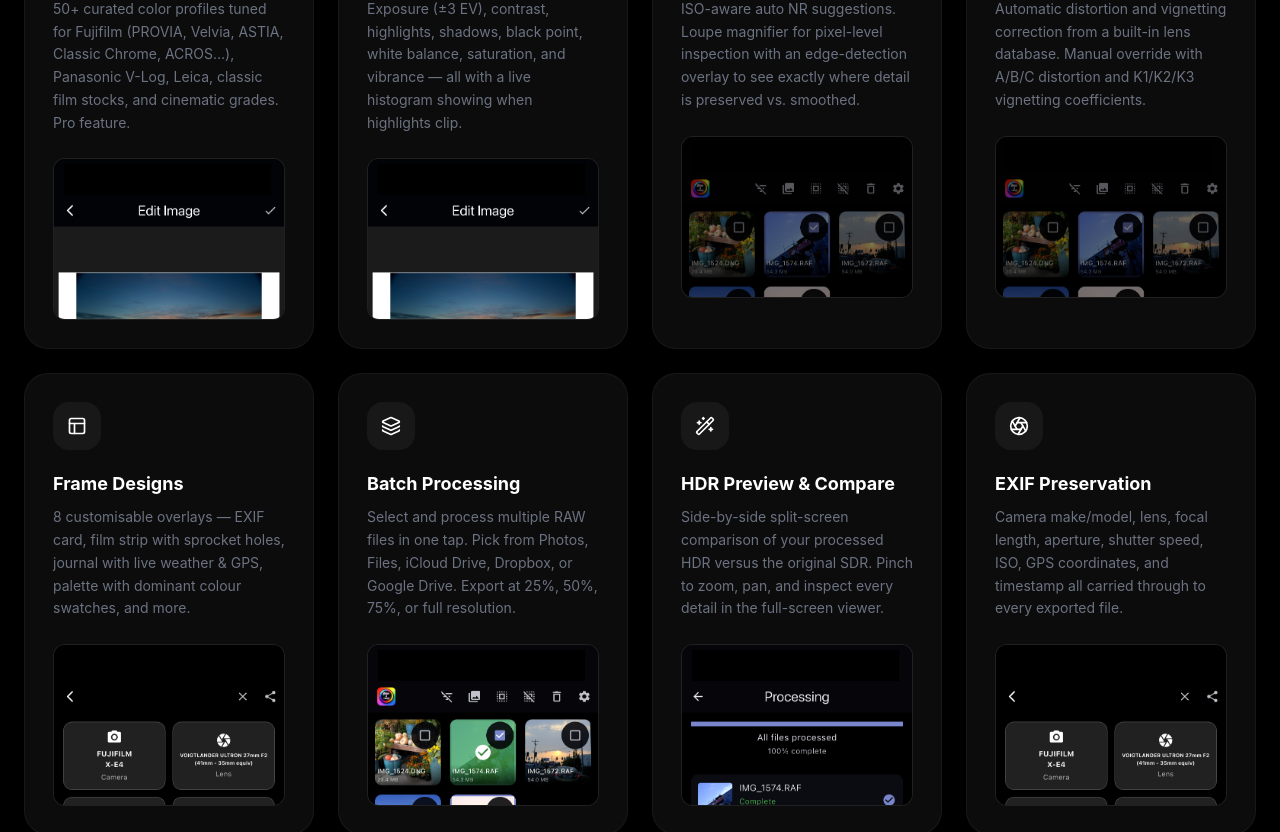
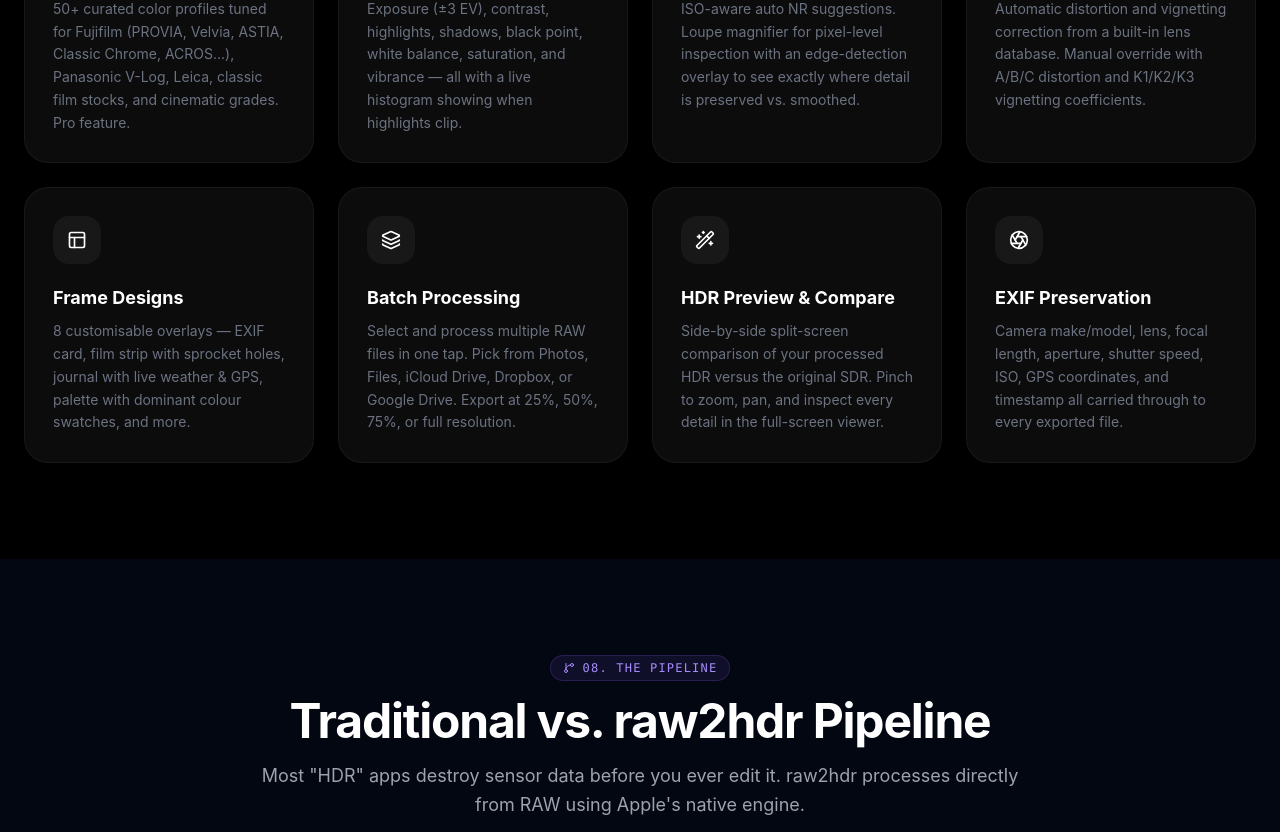
Before and after one commit to chrishuangcf/raw2hdr-hm, a React (Vite) app: page / in a window 1280 px wide. Shown: the part 8355-9187 px from the top of the page. Built offline with nearby package versions, Linux system fonts and the light colour scheme.

Commit message:
remove addtional images at app features section

```diff
--- a/components/FeatureShowcase.tsx
+++ b/components/FeatureShowcase.tsx
@@ -8,56 +8,48 @@ const features = [
     description: "50+ curated color profiles tuned for Fujifilm (PROVIA, Velvia, ASTIA, Classic Chrome, ACROS…), Panasonic V-Log, Leica, classic film stocks, and cinematic grades. Pro feature.",
     icon: <Film />,
     color: "amber",
-    image: "/raw2hdr-hm/images/editor.png"
   },
   {
     title: "Advanced Editor",
     description: "Exposure (±3 EV), contrast, highlights, shadows, black point, white balance, saturation, and vibrance — all with a live histogram showing when highlights clip.",
     icon: <Sliders />,
     color: "blue",
-    image: "/raw2hdr-hm/images/editor.png"
   },
   {
     title: "Noise Reduction",
     description: "ISO-aware auto NR suggestions. Loupe magnifier for pixel-level inspection with an edge-detection overlay to see exactly where detail is preserved vs. smoothed.",
     icon: <Crosshair />,
     color: "emerald",
-    image: "/raw2hdr-hm/images/loading_raw.png"
   },
   {
     title: "Lens Correction",
     description: "Automatic distortion and vignetting correction from a built-in lens database. Manual override with A/B/C distortion and K1/K2/K3 vignetting coefficients.",
     icon: <ScanLine />,
     color: "purple",
-    image: "/raw2hdr-hm/images/loading_raw.png"
   },
   {
     title: "Frame Designs",
     description: "8 customisable overlays — EXIF card, film strip with sprocket holes, journal with live weather & GPS, palette with dominant colour swatches, and more.",
     icon: <Layout />,
     color: "rose",
-    image: "/raw2hdr-hm/images/exif_view.png"
   },
   {
     title: "Batch Processing",
     description: "Select and process multiple RAW files in one tap. Pick from Photos, Files, iCloud Drive, Dropbox, or Google Drive. Export at 25%, 50%, 75%, or full resolution.",
     icon: <Layers />,
     color: "cyan",
-    image: "/raw2hdr-hm/images/selecting_files_to_process.png"
   },
   {
     title: "HDR Preview & Compare",
     description: "Side-by-side split-screen comparison of your processed HDR versus the original SDR. Pinch to zoom, pan, and inspect every detail in the full-screen viewer.",
     icon: <Wand2 />,
     color: "orange",
-    image: "/raw2hdr-hm/images/processing_hdr.png"
   },
   {
     title: "EXIF Preservation",
     description: "Camera make/model, lens, focal length, aperture, shutter speed, ISO, GPS coordinates, and timestamp all carried through to every exported file.",
     icon: <Aperture />,
     color: "violet",
-    image: "/raw2hdr-hm/images/exif_view.png"
   },
 ];
 
@@ -105,14 +97,6 @@ const FeatureShowcase: React.FC = () => {
               </div>
               <h3 className="text-lg font-bold mb-2">{feature.title}</h3>
               <p className="text-gray-500 text-sm leading-relaxed">{feature.description}</p>
-
-              <div className="mt-6 rounded-xl overflow-hidden border border-white/10 bg-black/40">
-                <img
-                  src={feature.image}
-                  alt={feature.title}
-                  className="w-full object-cover object-top max-h-40 group-hover:scale-105 transition-transform duration-500"
-                />
-              </div>
             </motion.div>
           ))}
         </div>
```
Also changed, not shown: 2 other files (tests, documents, lock files or other folders).
